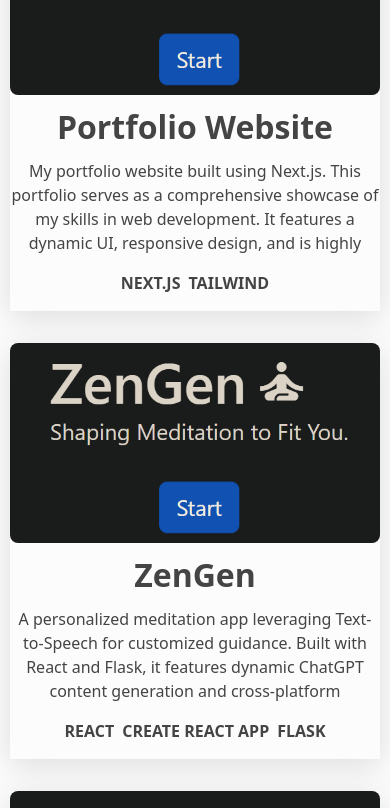
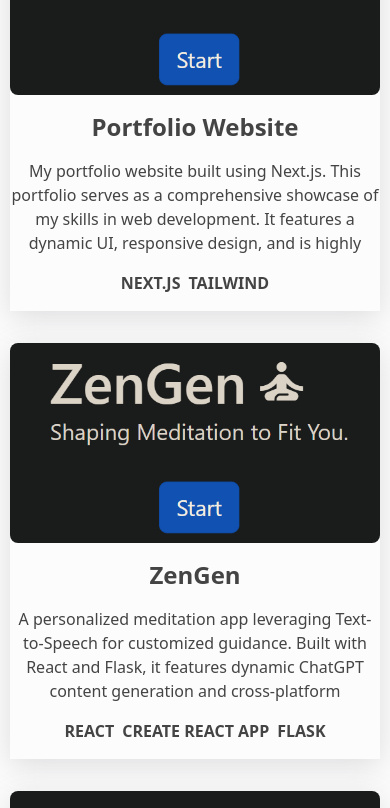
Before and after one commit to csiv23/portfolio, a Next.js app in the folder frontend/: page / in a window 390 px wide. Shown: the part 4013-4821 px from the top of the page. Built offline with nearby package versions, Linux system fonts and the light colour scheme.

Commit message:
Adjusted project heading, re-added section id

```diff
--- a/frontend/components/Projects.module.css
+++ b/frontend/components/Projects.module.css
@@ -67,7 +67,7 @@
     grid-template-columns: 1fr;
   }
   .projectName {
-    font-size: 2rem; /* Slightly smaller font size for mobile */
+    font-size: 1.5rem; /* Slightly smaller font size for mobile */
   }
 
 
--- a/frontend/components/Projects.tsx
+++ b/frontend/components/Projects.tsx
@@ -1,7 +1,7 @@
 import React, { FC, useContext } from "react";
 import useThemeStyles from "..//hooks/useThemeStyles";
 import { ThemeContext } from "./ThemeContext";
-import styles from "./projects.module.css"; // Import your CSS module here
+import styles from "./projects.module.css";
 
 type Project = {
   name: string;
@@ -36,7 +36,7 @@ const Projects: FC = () => {
       name: "MangaMatch",
       description:
         "A book recommendation platform utilizing a one-hot encoding and cosine similarity algorithm for tailored suggestions across various genres and themes.",
-      imageSrc: "/images/zengen.png", // Placeholder image source
+      imageSrc: "/images/zengen.png",
       technologies: ["Express.js", "Node.js", "MongoDB", "React.js"],
       link: "https://github.com/csiv23/MangaMatch",
     },
@@ -51,7 +51,9 @@ const Projects: FC = () => {
   ];
 
   return (
-    <div className={`text-center w-full ${styles.projectsContainer}`}>
+    <div
+    id = "projects"
+    className={`text-center w-full ${styles.projectsContainer}`}>
       <h2 className={`text-3xl font-semibold mb-12 ${textClass}`}>PROJECTS</h2>
       <div className={styles.projectsGrid}>
         {projects.map((project, index) => (
```
